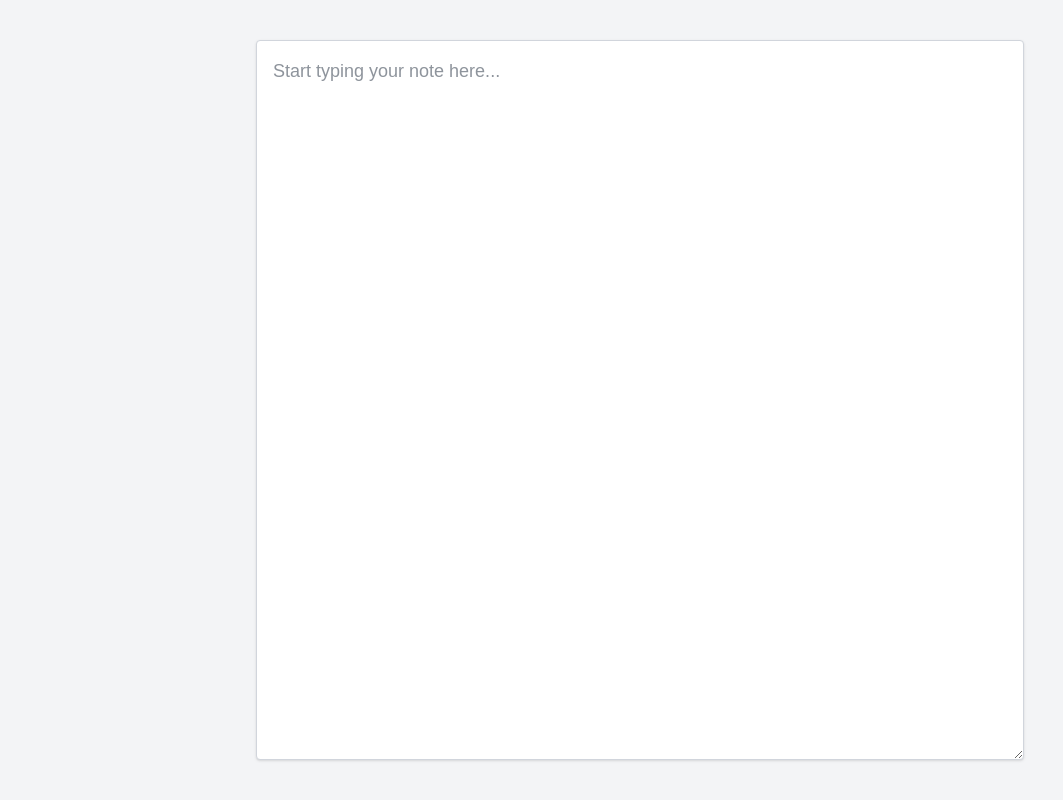
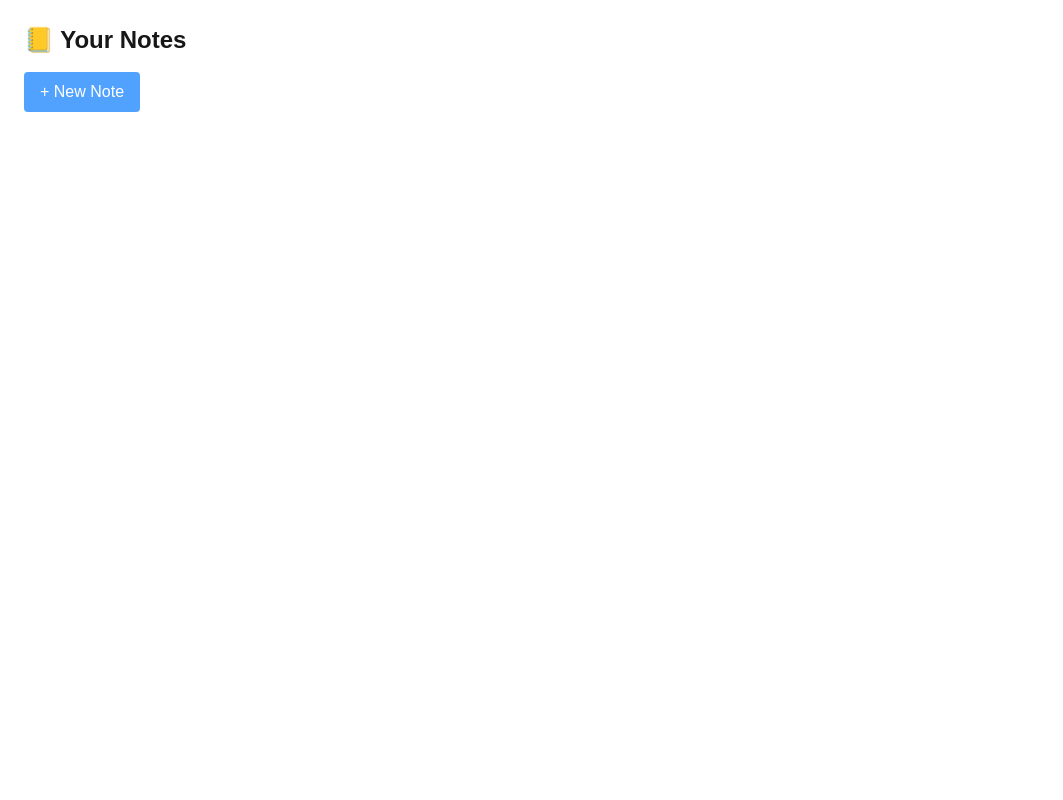
Before and after one commit to Sanket-Deb/mynote, a Next.js app: page / in a window 1280 px wide. Shown: the whole page, without its empty margins (0-1063 px from the left). Built offline with nearby package versions, Linux system fonts and the light colour scheme.

Commit message:
new home page

```diff
--- a/src/app/page.js
+++ b/src/app/page.js
@@ -1,28 +1,51 @@
 "use client";
+
 import { useEffect, useState } from "react";
+import { useRouter } from "next/navigation";
+import { nanoid } from "nanoid";
 
 const Home = () => {
-  const [note, setNote] = useState("");
+  const [notes, setNotes] = useState([]);
+  const router = useRouter();
 
   // Load saved note
   useEffect(() => {
-    const saved = localStorage.getItem("note");
-    if (saved) setNote(saved);
+    const stored = JSON.parse(localStorage.getItem("notes")) || [];
+    setNotes(stored);
   }, []);
 
-  // Save on change
-  useEffect(() => {
-    localStorage.setItem("note", note);
-  }, [note]);
+  const handleNewNote = () => {
+    const id = nanoid(6);
+    const newNote = {
+      id,
+      content: "",
+      lastModified: new Date().toISOString(),
+    };
+
+    const updated = [newNote, ...notes];
+    localStorage.setItem("notes", JSON.stringify(updated));
+    router.push(`/note/${id}`);
+  };
 
   return (
-    <main className="flex items-center justify-center min-h-screen p-4 bg-gray-100">
-      <textarea
-        className="w-full h-[90vh] max-w-3xl p-4 text-lg text-gray-800 bg-white border border-gray-300 rounded shadow-sm focus:outline-none focus:ring-2 focus:ring-blue-400"
-        value={note}
-        onChange={(e) => setNote(e.target.value)}
-        placeholder="Start typing your note here..."
-      />
+    <main className="p-6">
+      <h1 className="text-2xl font-bold mb-4">📒 Your Notes</h1>
+      <button
+        onClick={handleNewNote}
+        className="bg-blue-400 text-white px-4 py-2 rounded mb-4"
+      >
+        + New Note
+      </button>
+
+      <ul>
+        {notes.map((note) => (
+          <li key={note.id}>
+            <a className="text-blue-600 underline" href={`/note/${note.id}`}>
+              {note.id} - {note.content.slice(0, 20) || "Untitled"}
+            </a>
+          </li>
+        ))}
+      </ul>
     </main>
   );
 };
```
